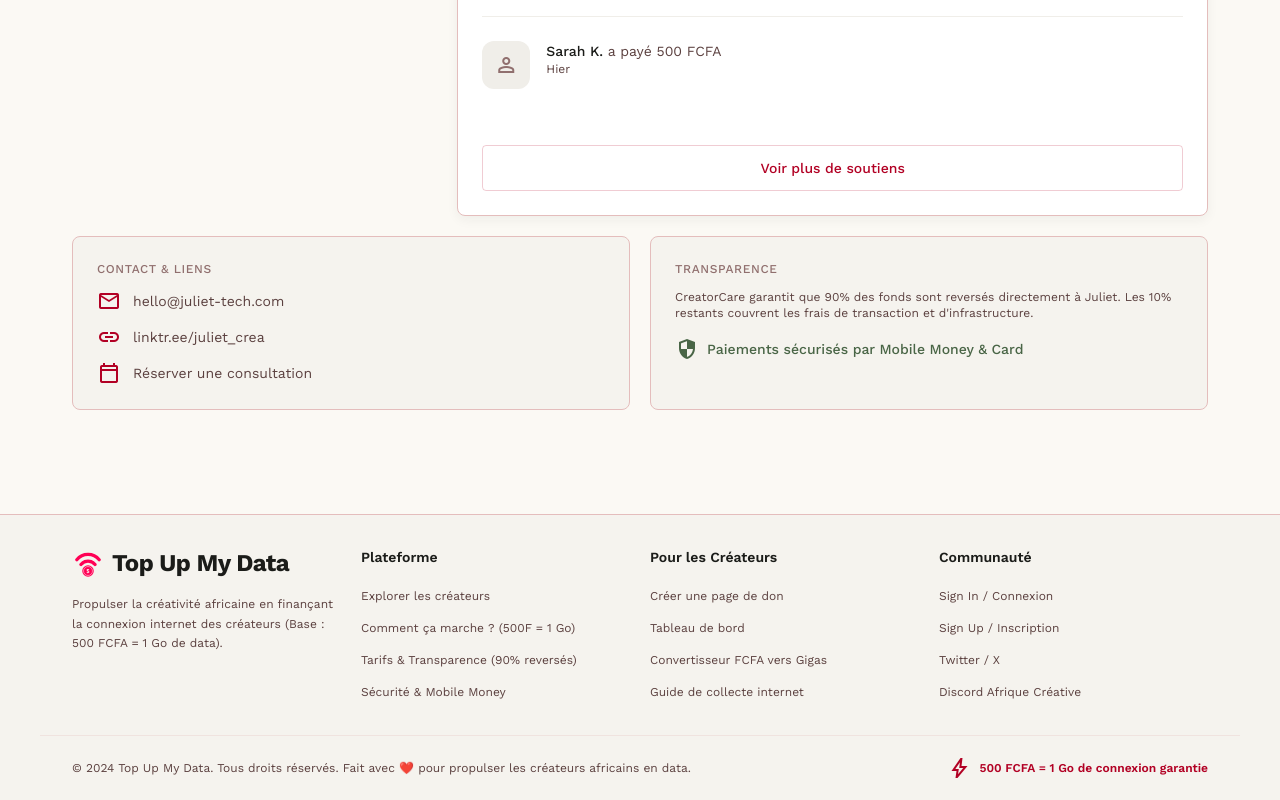
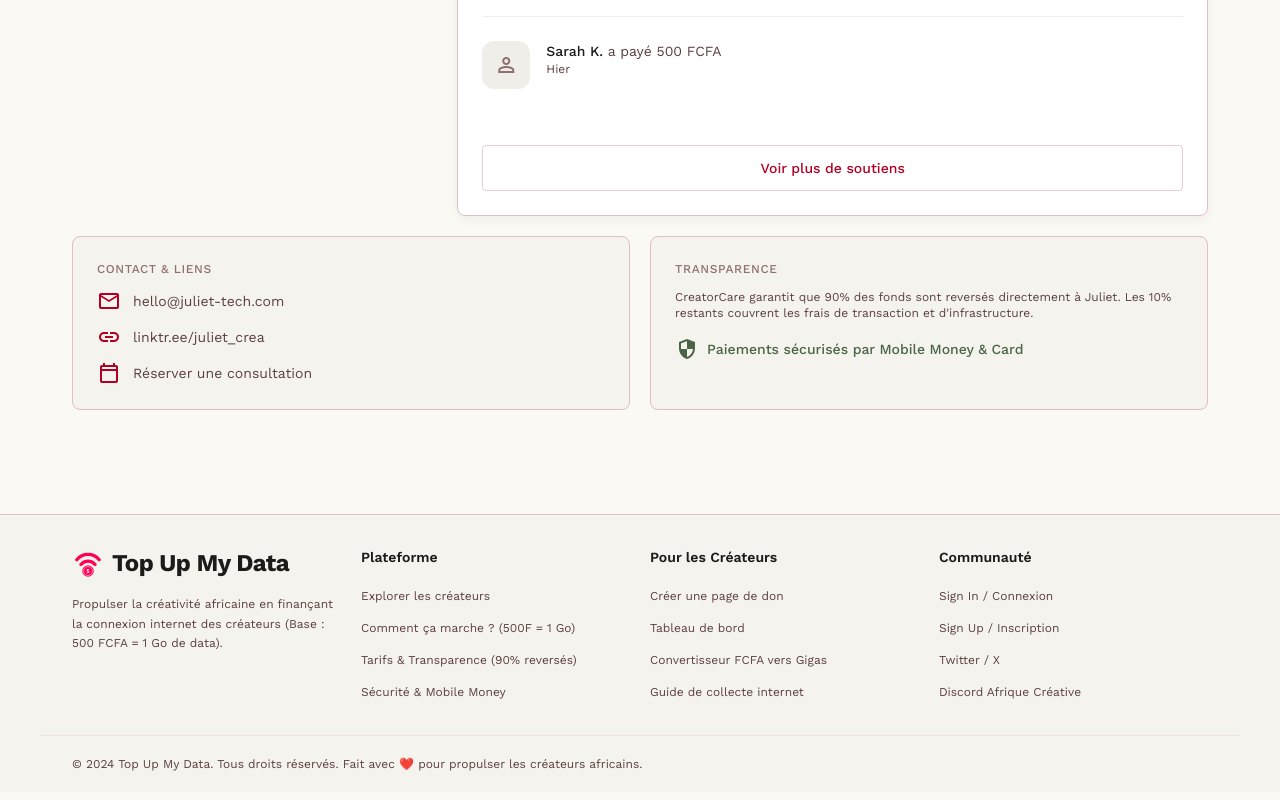
Before and after one commit to rosby17/topupmydata, a Next.js app: page / in a window 1280 px wide. Shown: the part 1472-2272 px from the top of the page. Built offline with nearby package versions, Linux system fonts and the light colour scheme.

Commit message:
style: adoucir la communication data et retirer les badges agressifs

```diff
--- a/app/explore/page.tsx
+++ b/app/explore/page.tsx
@@ -151,7 +151,7 @@ function ExploreInner() {
               className="text-lg leading-relaxed max-w-lg"
               style={{ color: "#5b403f" }}
             >
-              Sur Top Up My Data, votre soutien va directement au cœur de l&apos;activité numérique des créateurs : chaque don est converti en forfaits data pour propulser leurs streams, uploads et projets en ligne.
+              Sur Top Up My Data, les dons sont reversés en cash directement aux créateurs pour financer leur connexion internet et propulser leurs streams, uploads et projets en ligne.
             </p>
             <div className="flex gap-4 flex-wrap">
               <Link href="/">
--- a/components/Footer.tsx
+++ b/components/Footer.tsx
@@ -113,12 +113,8 @@ export default function Footer() {
         style={{ maxWidth: "1200px", borderColor: "rgba(228, 189, 188, 0.3)" }}
       >
         <p className="text-xs" style={{ color: "#5b403f" }}>
-          © 2024 Top Up My Data. Tous droits réservés. Fait avec ❤️ pour propulser les créateurs africains en data.
+          © 2024 Top Up My Data. Tous droits réservés. Fait avec ❤️ pour propulser les créateurs africains.
         </p>
-        <div className="flex items-center gap-2 text-xs font-semibold" style={{ color: "#b20024" }}>
-          <span className="material-symbols-outlined text-sm">bolt</span>
-          <span>500 FCFA = 1 Go de connexion garantie</span>
-        </div>
       </div>
     </footer>
   );
```
